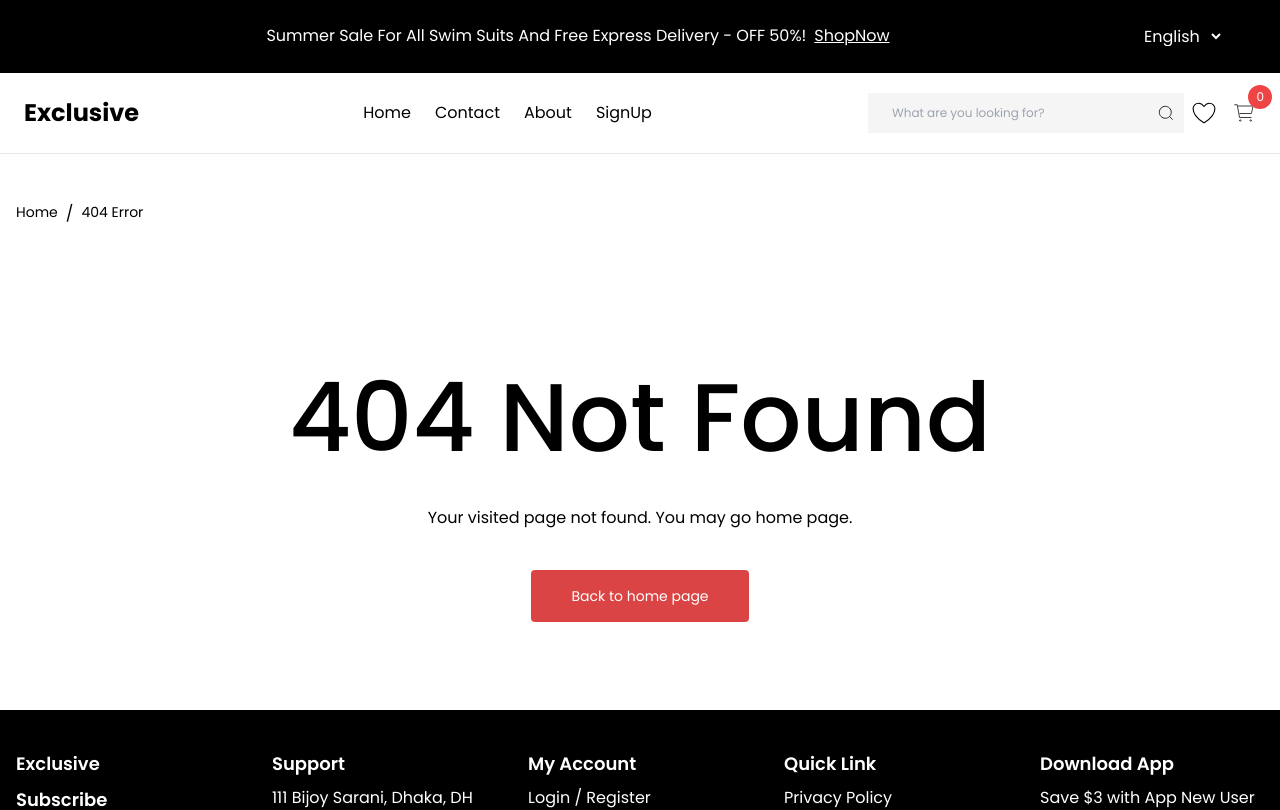
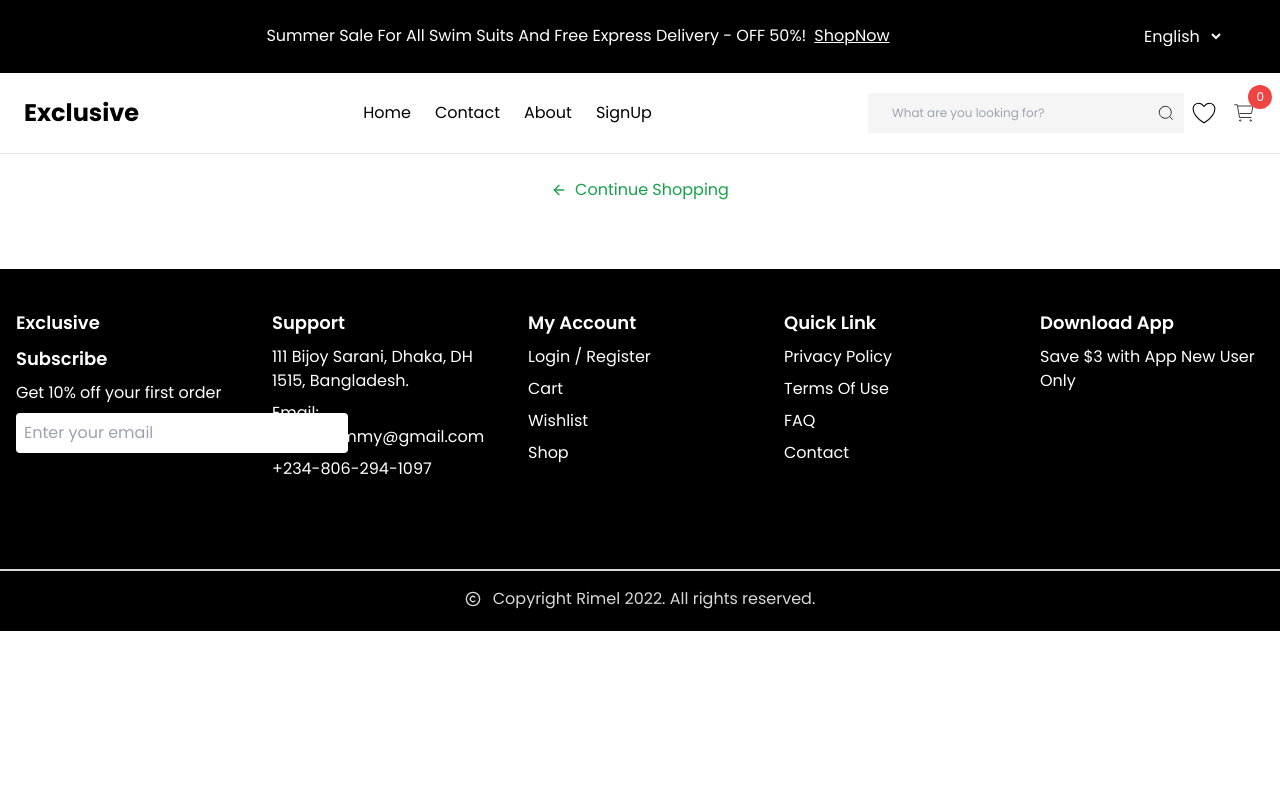
Before and after one commit to Yesifu-Damilola/iphone_store, a React (Vite) app: page /orders in a window 1280 px wide. Shown: the top 810 px of the page. Built offline with nearby package versions, Linux system fonts and the light colour scheme.

Commit message:
Fixed bug on Orders component

```diff
--- a/index.html
+++ b/index.html
@@ -4,6 +4,8 @@
     <meta charset="UTF-8" />
     <link rel="preconnect" href="https://fonts.googleapis.com" />
     <link rel="preconnect" href="https://fonts.gstatic.com" crossorigin />
+    <link rel="icon" type="image/png" href="/Applelogo@3.png" />
+    <meta name="viewport" content="width=device-width, initial-scale=1.0" />
     <link
       href="https://fonts.googleapis.com/css2?family=Poppins:ital,wght@0,100;0,200;0,300;0,400;0,500;0,600;0,700;0,800;0,900;1,100;1,200;1,300;1,400;1,500;1,600;1,700;1,800;1,900&display=swap"
       rel="stylesheet"
@@ -14,8 +16,6 @@
       href="https://fonts.googleapis.com/css2?family=Inter:wght@100..900&display=swap"
       rel="stylesheet"
     />
-    <link rel="icon" type="image/png" href="/Applelogo@3.png" />
-    <meta name="viewport" content="width=device-width, initial-scale=1.0" />
     <title>E-Commerce App</title>
   </head>
   <body>
--- a/src/App.jsx
+++ b/src/App.jsx
@@ -14,7 +14,7 @@ import NotFound from "./pages/notfound/NotFound";
 import { Cancellations } from "./components/account/Cancellations";
 import { Logout } from "./components/account/Logout";
 import { ManageAccount } from "./components/account/ManageAccount";
-import { Order } from "./components/account/Order";
+// import { Order } from "./components/account/Order";
 import { Reviews } from "./components/account/Reviews";
 import WishList from "./pages/wishlist/WishList";
 import Cart from "./pages/cart/Cart";
@@ -23,7 +23,7 @@ import ProductDetails from "./pages/productdetails/ProductDetails";
 import ProductRoot from "./pages/products/Root";
 import Products from "./pages/products/index";
 import { CheckOut } from "./pages/checkout/CheckOut";
-import { OrdersConfirmation } from "./pages/orders/OrdersConfirmation";
+import { Orders } from "./pages/orders/Orders";
 
 // import { FlashSalesDetails } from "./pages/FlashSalesDetails";
 
@@ -41,14 +41,14 @@ const App = () => {
           <Route path="about" element={<About />} />
           <Route path="account" element={<Account />}>
             <Route path="manage" element={<ManageAccount />} />
-            <Route path="orders" element={<Order />} />
+            {/* <Route path="orders" element={<Order />} /> */}
             <Route path="cancellations" element={<Cancellations />} />
             <Route path="reviews" element={<Reviews />} />
             <Route path="logout" element={<Logout />} />
           </Route>
           <Route path="cart" element={<Cart />} />
           <Route path="checkout" element={<CheckOut />} />
-          <Route path="/ordersConfirmation" element={<OrdersConfirmation />} />
+          <Route path="/orders" element={<Orders />} />
           <Route path="wishlist" element={<WishList />} />
           <Route path="myaccount" element={<MyAccount />} />
           <Route path="products" element={<ProductRoot />}>
--- a/src/pages/orders/OrdersConfirmation.jsx
+++ b/src/pages/orders/Orders.jsx
@@ -3,7 +3,7 @@ import { Link } from "react-router-dom";
 import { useOrdersConfirmation } from "../../hooks/useOrdersConfirmation";
 import OrderSkeletonLoader from "../../components/SkeletonLoader/OrderSkeletonLoader";
 
-export const OrdersConfirmation = () => {
+export const Orders = () => {
   const { orders, isLoading, isError, error, calculateTotal } =
     useOrdersConfirmation();
 
@@ -14,7 +14,7 @@ export const OrdersConfirmation = () => {
 
   return (
     <div className="max-w-4xl mx-auto py-6 px-2">
-      {isLoading && <OrderSkeletonLoader count={1}/>}
+      {isLoading && <OrderSkeletonLoader count={1} />}
       {!isLoading &&
         orders?.map((order) => (
           <div
```
